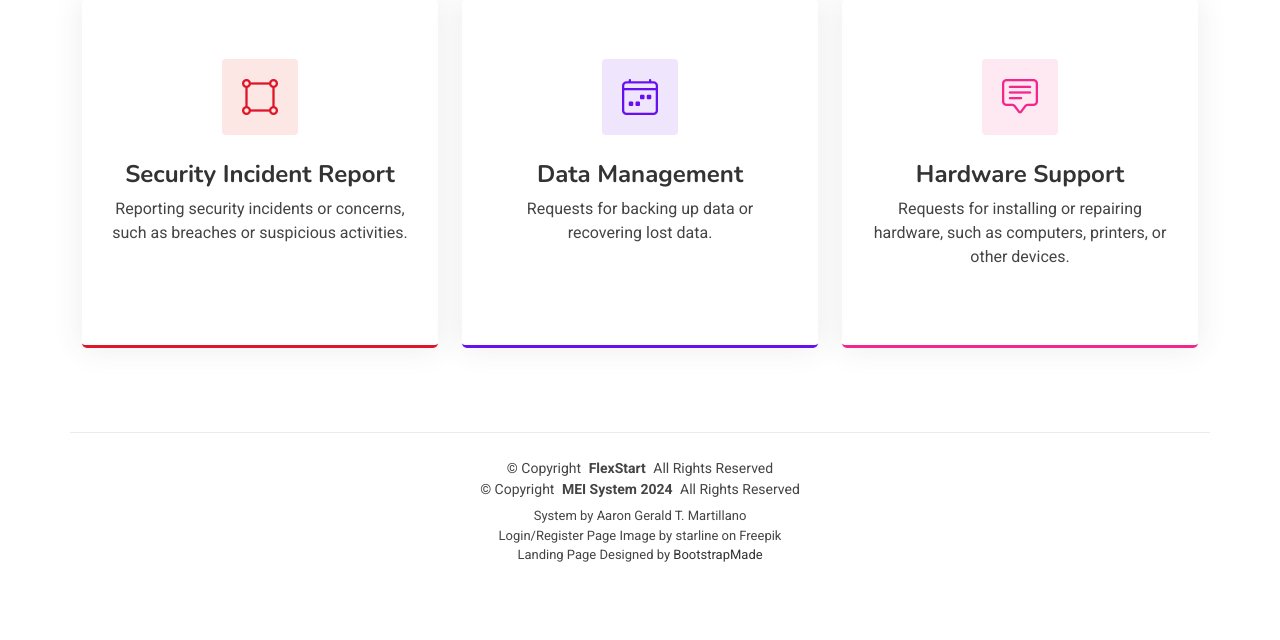
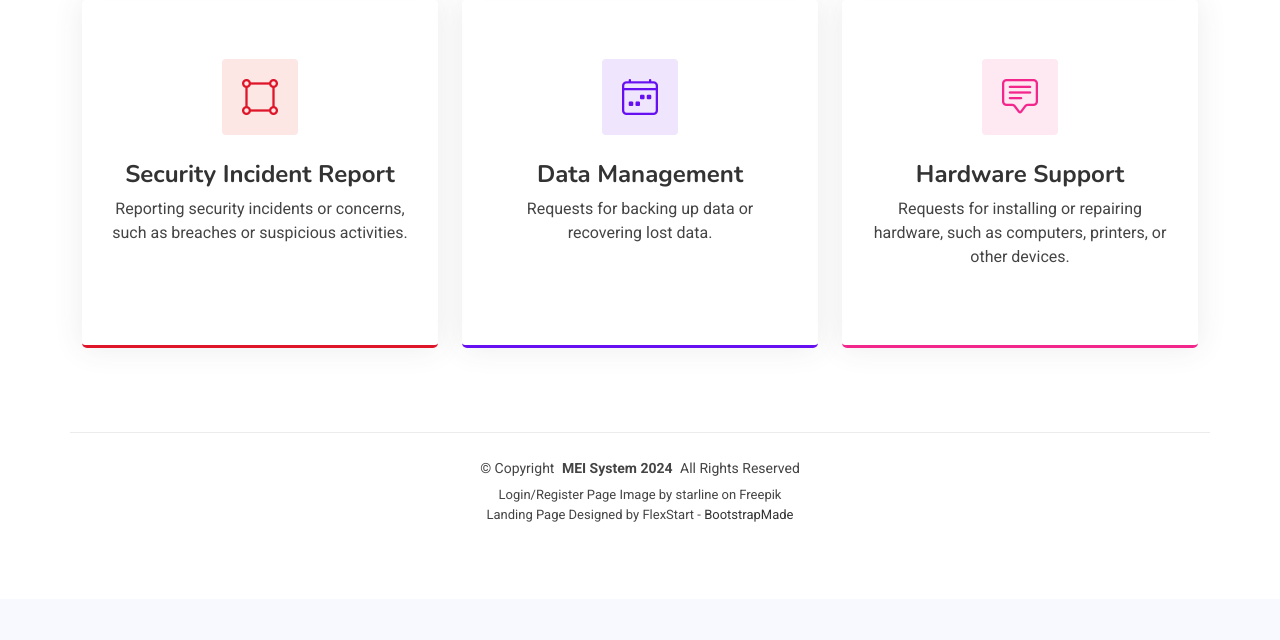
Before and after one commit to aarown00/MEI, a Django app: page / in a window 1280 px wide. Shown: the part 1383-2023 px from the top of the page. After the commit the page ends 1905 px from the top, so only its background shows below. Run offline with Django 5.2, Linux system fonts and the light colour scheme; some libraries are stand-ins or nearby versions.

Commit message:
[footer] fix credits

```diff
--- a/webapp/templates/home.html
+++ b/webapp/templates/home.html
@@ -173,16 +173,14 @@
 
 
     <div class="container copyright text-center mt-4">
-      <p>© <span>Copyright</span> <strong class="px-1 sitename">FlexStart</strong> <span>All Rights Reserved</span></p>
       <p>© <span>Copyright</span> <strong class="px-1 sitename">MEI System 2024</strong> <span>All Rights Reserved</span></p>
       <div class="credits">
         <!-- All the links in the footer should remain intact. -->
         <!-- You can delete the links only if you've purchased the pro version. -->
         <!-- Licensing information: https://bootstrapmade.com/license/ -->
         <!-- Purchase the pro version with working PHP/AJAX contact form: [buy-url] -->
-        System by Aaron Gerald T. Martillano </br>
         Login/Register Page Image by starline on Freepik</a> </br>
-        Landing Page Designed by <a href="https://bootstrapmade.com/">BootstrapMade</a>
+        Landing Page Designed by FlexStart - <a href="https://bootstrapmade.com/">BootstrapMade</a>
 
       </div>
     </div>
```
